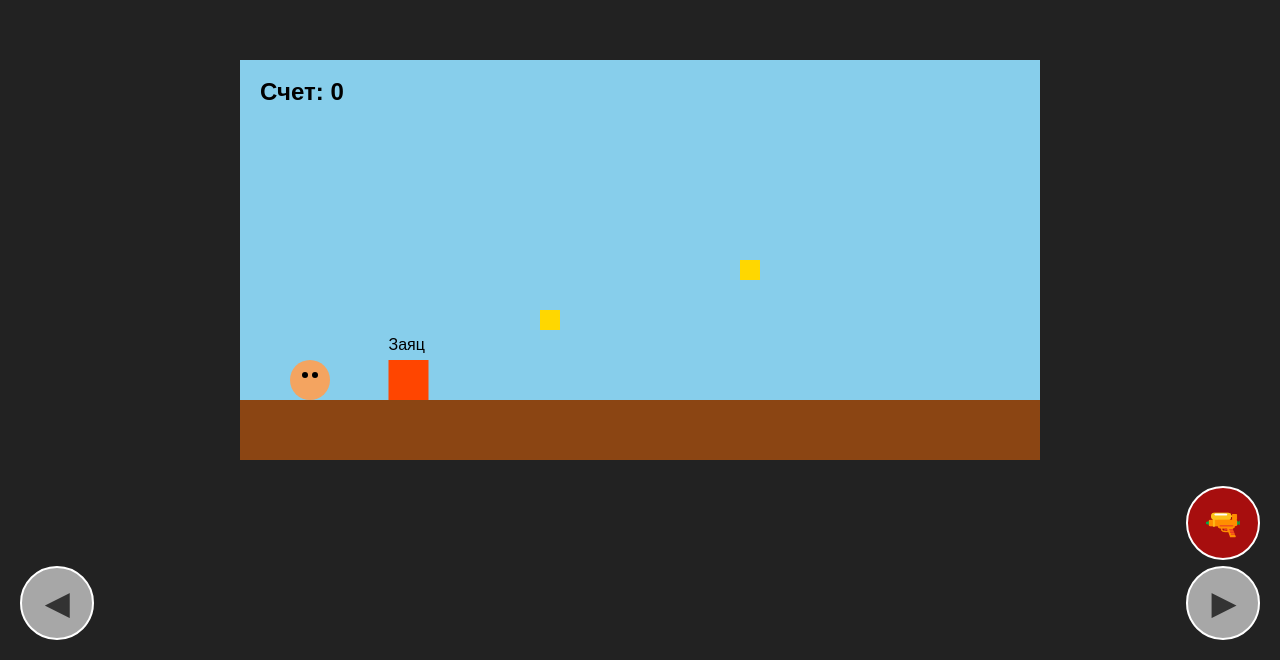
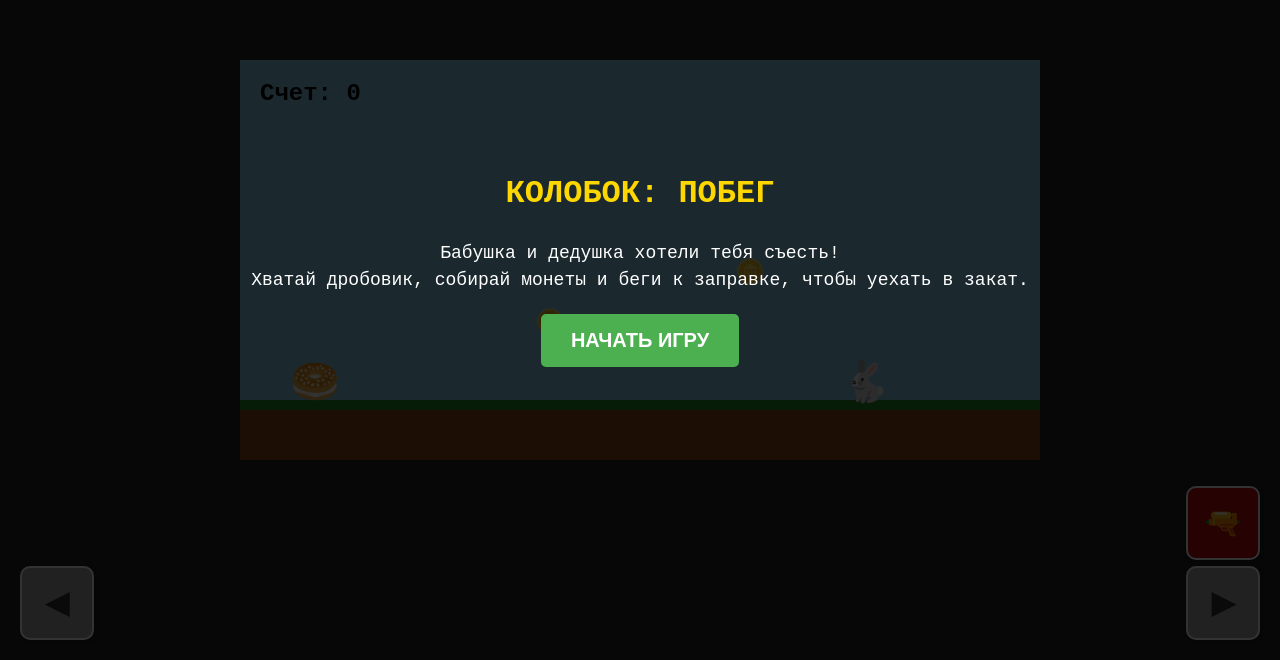
Before and after one commit to ryhffhujjgg-web/KolobokGame, a plain HTML site: page index.html in a window 1280 px wide. Shown: the part 140-800 px from the top of the page. Drawn offline with Linux system fonts and the light colour scheme.

Commit message:
Update index.html

```diff
--- a/index.html
+++ b/index.html
@@ -5,18 +5,27 @@
     <meta name="viewport" content="width=device-width, initial-scale=1.0, user-scalable=no">
     <title>Колобок: Побег</title>
     <style>
-        body { margin: 0; padding: 0; background: #222; display: flex; justify-content: center; align-items: center; height: 100vh; overflow: hidden; font-family: sans-serif; }
-        canvas { background: #87CEEB; display: block; max-width: 100%; max-height: 100%; touch-action: none; }
+        body { margin: 0; padding: 0; background: #222; display: flex; justify-content: center; align-items: center; height: 100vh; overflow: hidden; font-family: 'Courier New', Courier, monospace; }
+        canvas { background: #87CEEB; display: block; max-width: 100%; max-height: 100%; touch-action: none; image-rendering: pixelated; }
         #controls { position: absolute; bottom: 20px; display: flex; width: 100%; justify-content: space-between; padding: 0 20px; box-sizing: border-box; pointer-events: none; }
-        .btn { background: rgba(255,255,255,0.6); border: 2px solid #fff; border-radius: 50%; width: 70px; height: 70px; font-size: 30px; font-weight: bold; color: #333; display: flex; justify-content: center; align-items: center; user-select: none; pointer-events: auto; }
-        .btn:active { background: rgba(255,255,255,0.9); }
-        #btnShoot { position: absolute; right: 20px; bottom: 100px; background: rgba(255,0,0,0.6); color: white; border-color: white; }
+        .btn { background: rgba(255,255,255,0.6); border: 2px solid #fff; border-radius: 10px; width: 70px; height: 70px; font-size: 30px; font-weight: bold; color: #333; display: flex; justify-content: center; align-items: center; user-select: none; pointer-events: auto; box-shadow: 2px 2px 5px rgba(0,0,0,0.3); }
+        .btn:active { background: rgba(255,255,255,0.9); transform: translateY(2px); }
+        #btnShoot { position: absolute; right: 20px; bottom: 100px; background: rgba(255,0,0,0.7); color: white; border-color: white; }
+        #startScreen { position: absolute; top: 0; left: 0; width: 100%; height: 100%; background: rgba(0,0,0,0.8); color: white; display: flex; flex-direction: column; justify-content: center; align-items: center; text-align: center; padding: 20px; box-sizing: border-box; z-index: 10; }
+        h1 { font-size: 32px; margin-bottom: 10px; color: #FFD700; }
+        p { font-size: 18px; line-height: 1.5; margin-bottom: 20px; }
+        #startBtn { padding: 15px 30px; font-size: 20px; background: #4CAF50; color: white; border: none; border-radius: 5px; cursor: pointer; font-weight: bold; }
     </style>
 </head>
 <body>
+    <div id="startScreen">
+        <h1>КОЛОБОК: ПОБЕГ</h1>
+        <p>Бабушка и дедушка хотели тебя съесть!<br>Хватай дробовик, собирай монеты и беги к заправке, чтобы уехать в закат.</p>
+        <button id="startBtn">НАЧАТЬ ИГРУ</button>
+    </div>
+
     <canvas id="gameCanvas" width="800" height="400"></canvas>
 
-    <!-- Кнопки управления для телефона -->
     <div id="controls">
         <div class="btn" id="btnLeft">◀</div>
         <div class="btn" id="btnRight">▶</div>
@@ -26,12 +35,14 @@
 <script>
     const canvas = document.getElementById('gameCanvas');
     const ctx = canvas.getContext('2d');
+    const startScreen = document.getElementById('startScreen');
+    const startBtn = document.getElementById('startBtn');
 
     let keys = { right: false, left: false };
     let score = 0;
     let gameOver = false;
+    let gameStarted = false;
 
-    // Игрок (Колобок)
     const player = {
         x: 50, y: 300, width: 40, height: 40,
         speed: 5, vy: 0, gravity: 0.6, jumpPower: -12,
@@ -39,18 +50,23 @@
     };
 
     let bullets = [];
-    // Враги (пока один Заяц)
-    let enemies = [{ x: 600, y: 300, width: 40, height: 40, speed: 1.5, type: 'Заяц' }];
-    // Монеты
+    // Заяц (эмодзи)
+    let enemies = [{ x: 600, y: 300, width: 40, height: 40, speed: 1.5, type: '🐇' }];
     let coins = [{ x: 300, y: 250, width: 20, height: 20 }, { x: 500, y: 200, width: 20, height: 20 }];
 
-    // Платформы (земля)
     const platforms = [
         { x: 0, y: 340, width: 800, height: 60 }
     ];
 
-    // Управление (клавиатура для ПК)
+    // Запуск игры
+    startBtn.addEventListener('click', () => {
+        startScreen.style.display = 'none';
+        gameStarted = true;
+    });
+
+    // Управление
     window.addEventListener('keydown', (e) => {
+        if (!gameStarted) return;
         if (e.code === 'ArrowRight' || e.code === 'KeyD') keys.right = true;
         if (e.code === 'ArrowLeft' || e.code === 'KeyA') keys.left = true;
         if (e.code === 'Space' || e.code === 'ArrowUp' || e.code === 'KeyW') {
@@ -63,20 +79,18 @@
         if (e.code === 'ArrowLeft' || e.code === 'KeyA') keys.left = false;
     });
 
-    // Управление (телефон)
     document.getElementById('btnRight').addEventListener('touchstart', (e) => { e.preventDefault(); keys.right = true; });
     document.getElementById('btnRight').addEventListener('touchend', (e) => { e.preventDefault(); keys.right = false; });
     document.getElementById('btnLeft').addEventListener('touchstart', (e) => { e.preventDefault(); keys.left = true; });
     document.getElementById('btnLeft').addEventListener('touchend', (e) => { e.preventDefault(); keys.left = false; });
     document.getElementById('btnShoot').addEventListener('touchstart', (e) => { e.preventDefault(); shoot(); });
 
-    // Прыжок тапом по экрану
     canvas.addEventListener('touchstart', (e) => {
-        if (player.grounded) { player.vy = player.jumpPower; player.grounded = false; }
+        if (gameStarted && player.grounded) { player.vy = player.jumpPower; player.grounded = false; }
     });
 
     function shoot() {
-        if (gameOver) return;
+        if (gameOver || !gameStarted) return;
         if (player.cooldown <= 0) {
             bullets.push({ x: player.x + player.width, y: player.y + 20, width: 15, height: 8, speed: 10 });
             player.cooldown = 15;
@@ -84,13 +98,12 @@
     }
 
     function update() {
-        if (gameOver) return;
+        if (gameOver || !gameStarted) return;
         if (player.cooldown > 0) player.cooldown--;
 
         if (keys.right) player.x += player.speed;
         if (keys.left) player.x -= player.speed;
 
-        // Ограничение по краям
         if (player.x < 0) player.x = 0;
         if (player.x + player.width > canvas.width) player.x = canvas.width - player.width;
 
@@ -109,39 +122,33 @@
             }
         });
 
-        // Пули
         bullets.forEach((b, index) => {
             b.x += b.speed;
             if (b.x > canvas.width) bullets.splice(index, 1);
         });
 
-        // Враги
         enemies.forEach((e, index) => {
             e.x -= e.speed;
-            if (e.x < 0) e.x = canvas.width; // Возвращаем врага, если ушел за экран
+            if (e.x < 0) e.x = canvas.width;
 
-            // Столкновение с игроком (проигрыш)
             if (player.x < e.x + e.width && player.x + player.width > e.x &&
                 player.y < e.y + e.height && player.y + player.height > e.y) {
                 gameOver = true;
             }
 
-            // Столкновение с пулями
             bullets.forEach((b, bIndex) => {
                 if (b.x < e.x + e.width && b.x + b.width > e.x &&
                     b.y < e.y + e.height && b.y + b.height > e.y) {
                     enemies.splice(index, 1);
                     bullets.splice(bIndex, 1);
                     score += 10;
-                    // Возрождаем врага через время (для теста)
                     setTimeout(() => {
-                        if(!gameOver) enemies.push({ x: canvas.width, y: 300, width: 40, height: 40, speed: 1.5, type: 'Заяц' });
+                        if(!gameOver) enemies.push({ x: canvas.width, y: 300, width: 40, height: 40, speed: 1.5, type: '🐇' });
                     }, 2000);
                 }
             });
         });
 
-        // Монеты
         coins.forEach((c, index) => {
             if (player.x < c.x + c.width && player.x + player.width > c.x &&
                 player.y < c.y + c.height && player.y + player.height > c.y) {
@@ -153,47 +160,45 @@
 
     function draw() {
         ctx.clearRect(0, 0, canvas.width, canvas.height);
+
+        // Фон (Небо и земля)
         ctx.fillStyle = '#87CEEB'; ctx.fillRect(0, 0, canvas.width, canvas.height);
-
-        // Платформы
         ctx.fillStyle = '#8B4513';
         platforms.forEach(p => ctx.fillRect(p.x, p.y, p.width, p.height));
 
-        // Монеты
-        ctx.fillStyle = '#FFD700';
-        coins.forEach(c => ctx.fillRect(c.x, c.y, c.width, c.height));
+        // Трава
+        ctx.fillStyle = '#228B22';
+        ctx.fillRect(0, 340, canvas.width, 10);
 
-        // Враги
-        ctx.fillStyle = '#FF4500';
+        // Монеты (эмодзи)
+        ctx.font = '24px Arial';
+        coins.forEach(c => {
+            ctx.fillText('🪙', c.x - 5, c.y + 20);
+        });
+
+        // Враги (эмодзи)
+        ctx.font = '40px Arial';
         enemies.forEach(e => {
-            ctx.fillRect(e.x, e.y, e.width, e.height);
-            ctx.fillStyle = '#000'; ctx.font = '16px Arial'; ctx.fillText(e.type, e.x, e.y - 10);
-            ctx.fillStyle = '#FF4500';
+            ctx.fillText(e.type, e.x, e.y + 35);
         });
 
         // Пули
         ctx.fillStyle = '#FF0000';
         bullets.forEach(b => ctx.fillRect(b.x, b.y, b.width, b.height));
 
-        // Колобок
-        ctx.fillStyle = '#F4A460';
-        ctx.beginPath();
-        ctx.arc(player.x + player.width/2, player.y + player.height/2, player.width/2, 0, Math.PI*2);
-        ctx.fill();
-        // Глаза колобка
-        ctx.fillStyle = '#000';
-        ctx.beginPath(); ctx.arc(player.x + 15, player.y + 15, 3, 0, Math.PI*2); ctx.fill();
-        ctx.beginPath(); ctx.arc(player.x + 25, player.y + 15, 3, 0, Math.PI*2); ctx.fill();
+        // Колобок (эмодзи)
+        ctx.font = '40px Arial';
+        ctx.fillText('🥯', player.x, player.y + 35);
 
         // Интерфейс
-        ctx.fillStyle = '#000'; ctx.font = 'bold 24px Arial';
+        ctx.fillStyle = '#000'; ctx.font = 'bold 24px "Courier New", Courier, monospace';
         ctx.fillText(`Счет: ${score}`, 20, 40);
 
         if (gameOver) {
             ctx.fillStyle = 'rgba(0,0,0,0.8)'; ctx.fillRect(0, 0, canvas.width, canvas.height);
-            ctx.fillStyle = '#FFF'; ctx.font = '48px Arial';
+            ctx.fillStyle = '#FFF'; ctx.font = '48px "Courier New", Courier, monospace';
             ctx.fillText('ИГРА ОКОНЧЕНА', 200, 180);
-            ctx.font = '24px Arial';
+            ctx.font = '24px "Courier New", Courier, monospace';
             ctx.fillText('Нажмите чтобы перезапустить', 230, 240);
         }
     }
```
